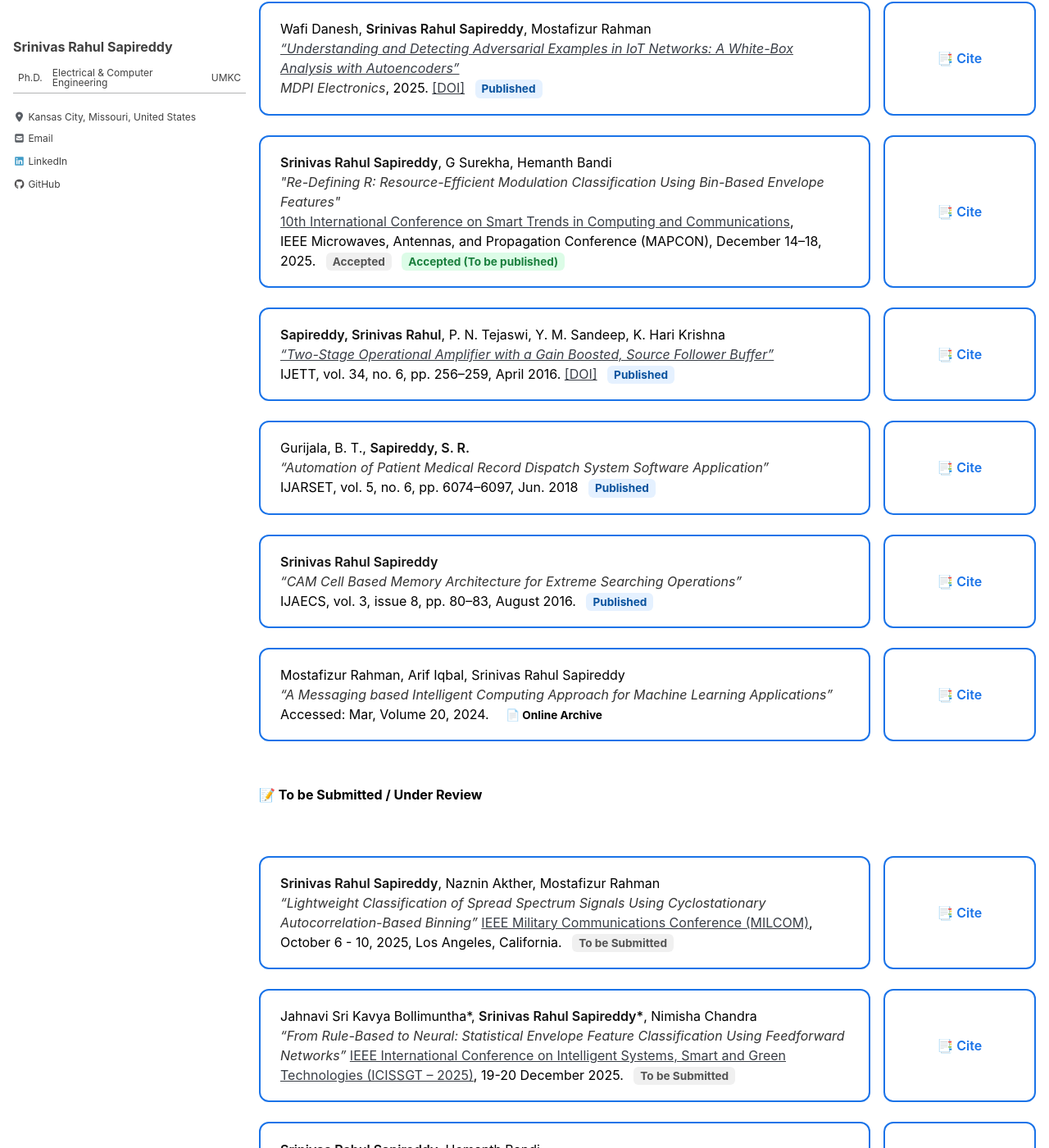
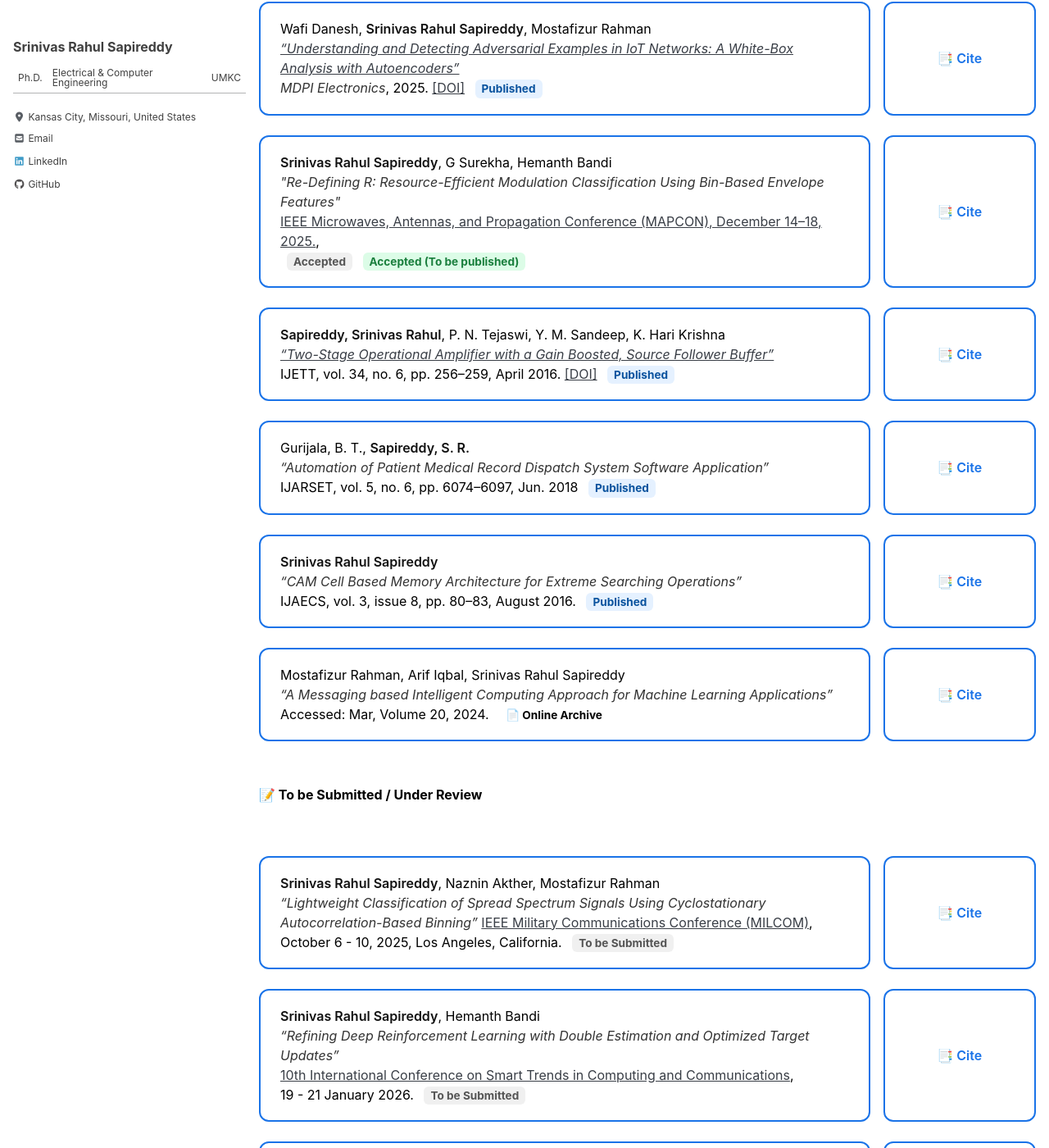
Before and after one commit to srsapireddy/srsapireddy.github.io, a Jekyll site: the page built from _pages/publications.md, in a window 1280 px wide and 1400 px high, scrolled down 1526 px. Shown: the whole window at 82% size. Built offline with Jekyll 4.4.1, drawn with Linux system fonts in a browser that asks for light colours; cached includes are drawn as plain includes; nearby versions of some CDN libraries.

Commit message:
Update publications.md

```diff
--- a/_pages/publications.md
+++ b/_pages/publications.md
@@ -292,7 +292,7 @@
       <div class="pub-card">
         <strong>Srinivas Rahul Sapireddy</strong>, G Surekha, Hemanth Bandi<br>
         <em>"Re-Defining R: Resource-Efficient Modulation Classification Using Bin-Based Envelope Features"</em><br>
-        <a href="https://ieeemapcon.org/" target="_blank">10th International Conference on Smart Trends in Computing and Communications</a>, <br> IEEE Microwaves, Antennas, and Propagation Conference (MAPCON), December 14–18, 2025. <span class="status pending">Accepted</span>
+        <a href="https://ieeemapcon.org/" target="_blank">IEEE Microwaves, Antennas, and Propagation Conference (MAPCON), December 14–18, 2025.</a>, <br>  <span class="status pending">Accepted</span>
         <span class="status accepted">Accepted (To be published)</span>
       </div>
       <div class="cite-box" onclick="copyCitation('cite7')">
@@ -365,17 +365,6 @@
         <textarea id="cite1" class="hidden-citation">To be Submitted</textarea>
       </div>
     </div>
-    <div class="pub-entry">
-      <div class="pub-card">
-      Jahnavi Sri Kavya Bollimuntha*, <strong>Srinivas Rahul Sapireddy*</strong>, Nimisha Chandra<br>
-      <em>“From Rule-Based to Neural: Statistical Envelope Feature Classification Using Feedforward Networks”</em>
-      <a href="https://www.smartcomconference.com/" target="_blank">IEEE International Conference on Intelligent Systems, Smart and Green Technologies (ICISSGT – 2025)</a>, 19-20 December 2025. <span class="status pending">To be Submitted</span>
-    </div>
-      <div class="cite-box" onclick="copyCitation('cite2')">
-        📑 Cite
-        <textarea id="cite2" class="hidden-citation">To be Submitted</textarea>
-      </div>
-    </div>
      <div class="pub-entry">
       <div class="pub-card">
       <strong>Srinivas Rahul Sapireddy</strong>, Hemanth Bandi<br>
```
